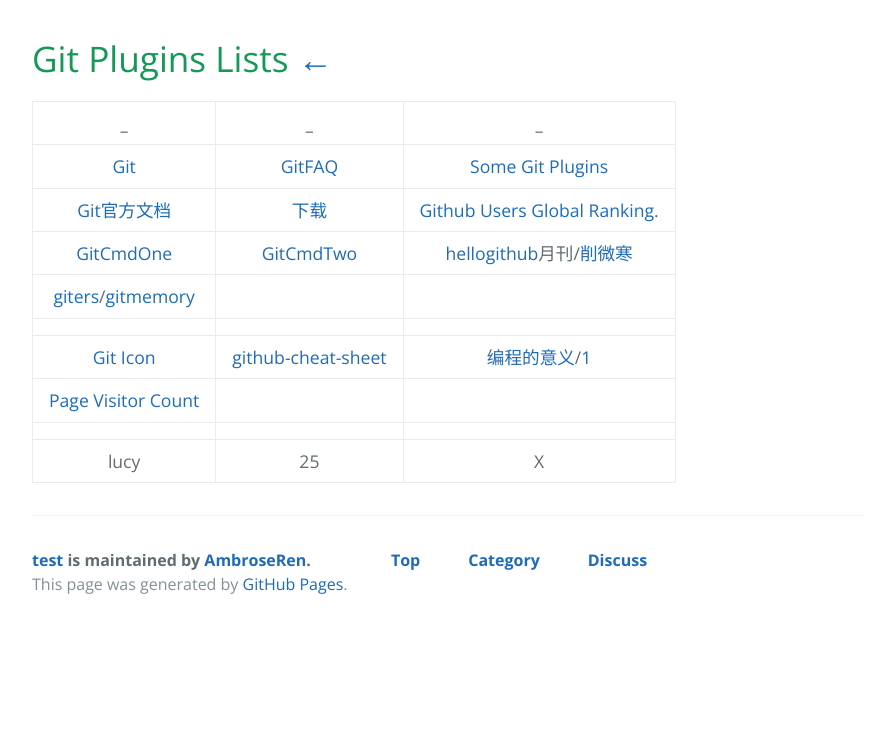
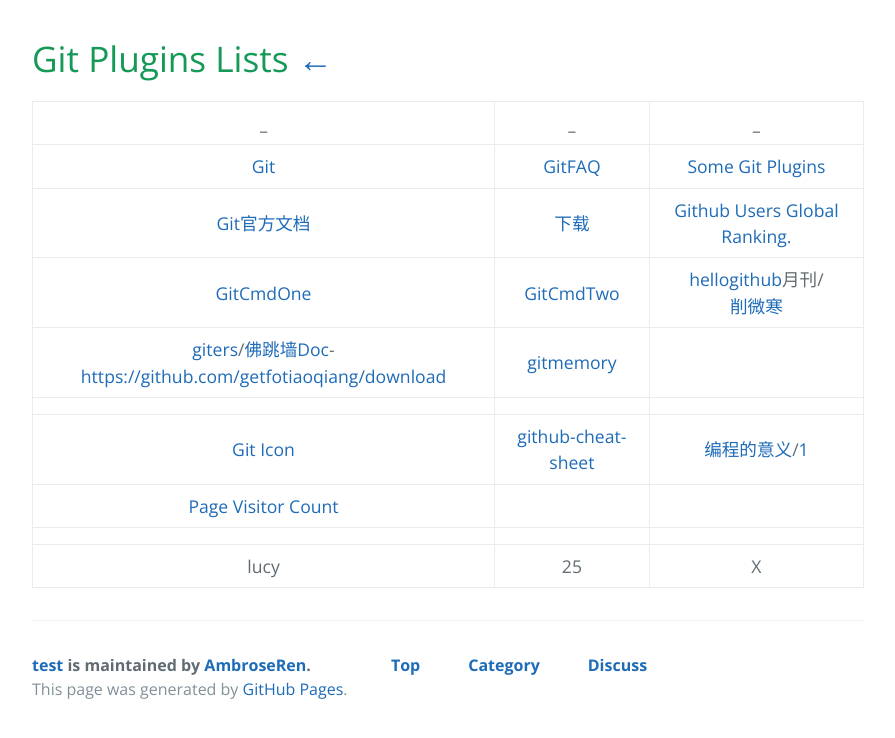
Before and after one commit to AmbroseRen/test, a Jekyll site: the page built from Doc/Tools/Git/index.md, in a window 1280 px wide. Shown: the top 738 px of the page, without its empty margins (192-1087 px from the left). Built offline with Jekyll 4.4.1, drawn with Linux system fonts in a browser that asks for light colours; nearby versions of some CDN libraries; our own code applies the rules of GitHub Pages for plain Markdown files; library files that are not in the unit come from our copies; the repository's description, which GitHub fills in, is left out.

Commit message:
Update index.md

```diff
--- a/Doc/Tools/Git/index.md
+++ b/Doc/Tools/Git/index.md
@@ -5,7 +5,7 @@
 | [Git](Git.txt) | [GitFAQ](GitOne.txt) | [Some Git Plugins](SomeGit.md) |
 | [Git官方文档](https://git-scm.com/book/zh/v2) | [下载](https://git-scm.com/downloads) | [Github Users Global Ranking.](https://wangchujiang.com/github-rank/index.html) |
 | [GitCmdOne](https://www.jeffjade.com/2014/12/22/2014-12-22-gitmemo/) | [GitCmdTwo](https://www.cnblogs.com/mengdd/p/4153773.html) | [hellogithub](https://hellogithub.com/)月刊/[削微寒](https://www.cnblogs.com/xueweihan/archive/2004/01/13/5458657.html) |
-| [giters](https://giters.com/)/[gitmemory](https://gitmemory.com/) | []() | []() |
+| [giters](https://giters.com/)/[佛跳墙Doc](https://giters.com/getfotiaoqiang/download/stargazers)-[https://github.com/getfotiaoqiang/download](https://github.com/getfotiaoqiang/download) | [gitmemory](https://gitmemory.com/) | []() |
 | []() | []() | []() |
 | [Git Icon](https://octodex.github.com/) | [github-cheat-sheet](https://github.com/tiimgreen/github-cheat-sheet) | [编程的意义](https://ferd.ca/the-little-printf.html)/[1](https://www.cnblogs.com/xueweihan/p/5220513.html) |
 | [Page Visitor Count](https://github.com/sagar-viradiya) | []() | []() |
```
